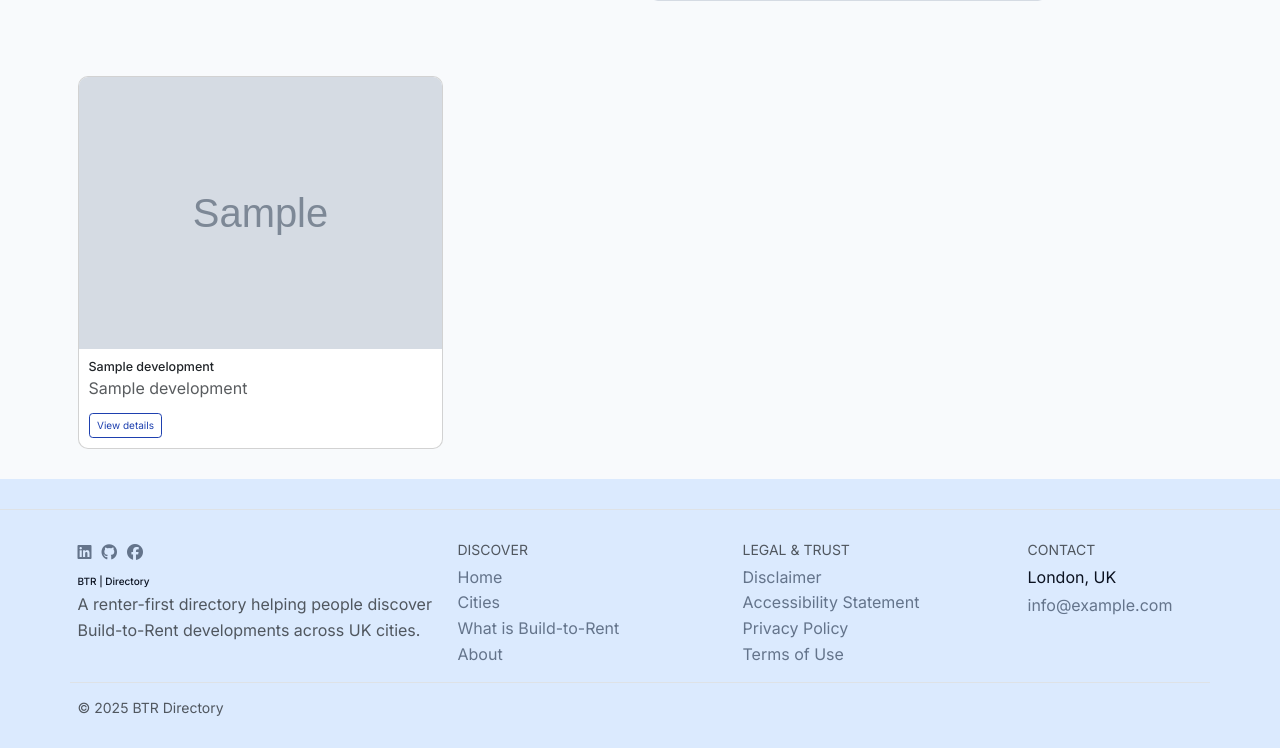
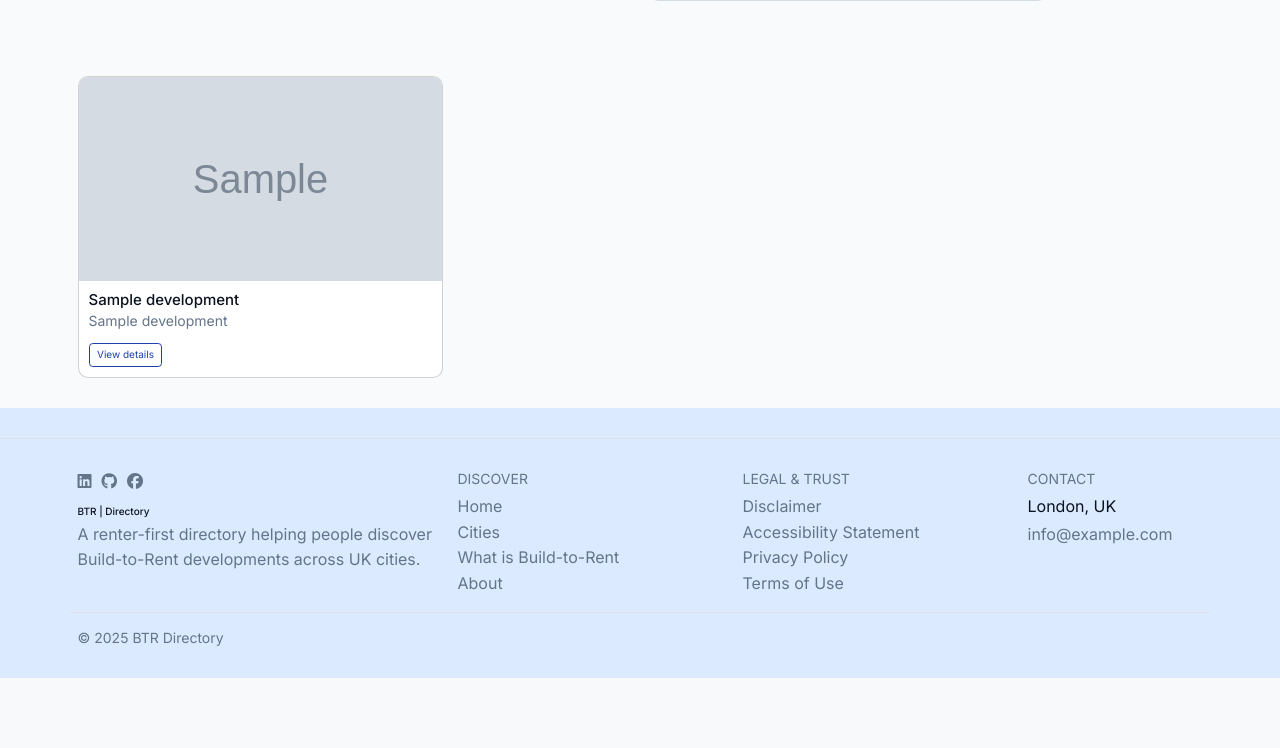
Before and after one commit to creatvie-introvert/btr-directory-mvp, a Django app: a page that uses cities/templates/cities/city_detail.html in a window 1280 px wide. Shown: the part 375-1123 px from the top of the page. After the commit the page ends 1053 px from the top, so only its background shows below. Run offline with Django 5.2, Linux system fonts and the light colour scheme; tables that the repository leaves empty hold one stand-in row (values such as "Sample post"); grey boxes marked "Sample" are stand-in pictures; some libraries are stand-ins or nearby versions.

Commit message:
style(city-detail): standardise card image ratio and typography

```diff
--- a/cities/templates/cities/city_detail.html
+++ b/cities/templates/cities/city_detail.html
@@ -35,22 +35,24 @@
             {% for dev in developments %}
             <div class="col-12 col-sm-6 col-lg-4">
                 <a href="#" class="text-decoration-none">
-                    <div class="card overflow-hidden rounded-4">
+                    <div class="card overflow-hidden rounded-4 h-100 d-flex flex-column">
                         {% if dev.cover_image %}
+                        <div class="ratio ratio-16x9">
                         <img
                           src="{{ dev.cover_image.url}}"
-                          class="card-img-top"
+                          class="w-100 h-100 object-fit-cover"
                           alt="{{ dev.cover_image_alt|default:dev.name }}"
                         >
+                        </div>
                         {% endif %}
 
                         <div class="card-body">
-                            <h3 class="h5 mb-1">
+                            <h3 class="h4 mb-1">
                                 {{ dev.name }}
                             </h3>
 
                             {% if dev.area_name %}
-                            <p class="text-muted mb-3">
+                            <p class="small text-muted mb-3">
                                 {{ dev.area_name }}
                             </p>
                             {% endif %}
--- a/core/static/core/css/styles.css
+++ b/core/static/core/css/styles.css
@@ -51,15 +51,22 @@ h4 {
     line-height: 2.4rem;
 }
 
+h1,
+h2,
+h3,
+h4 {
+    color: var(--btr-text-primary) !important;
+}
+
 .body {
     font-size: 1.6rem;
     font-weight: 400;
     line-height: 2.4rem;
-    color: var(--btr-text-secondary);
+    color: var(--btr-text-secondary) !important;
 }
 
 .small {
-    font-size: 1.4rem;
+    font-size: 1.4rem !important;
     font-weight: 400;
     line-height: 2rem;
 }
@@ -111,7 +118,7 @@ a:hover {
 }
 
 .text-muted {
-    color: var(--btr-text-muted);
+    color: var(--btr-text-muted) !important;
 }
 
 footer {
```
